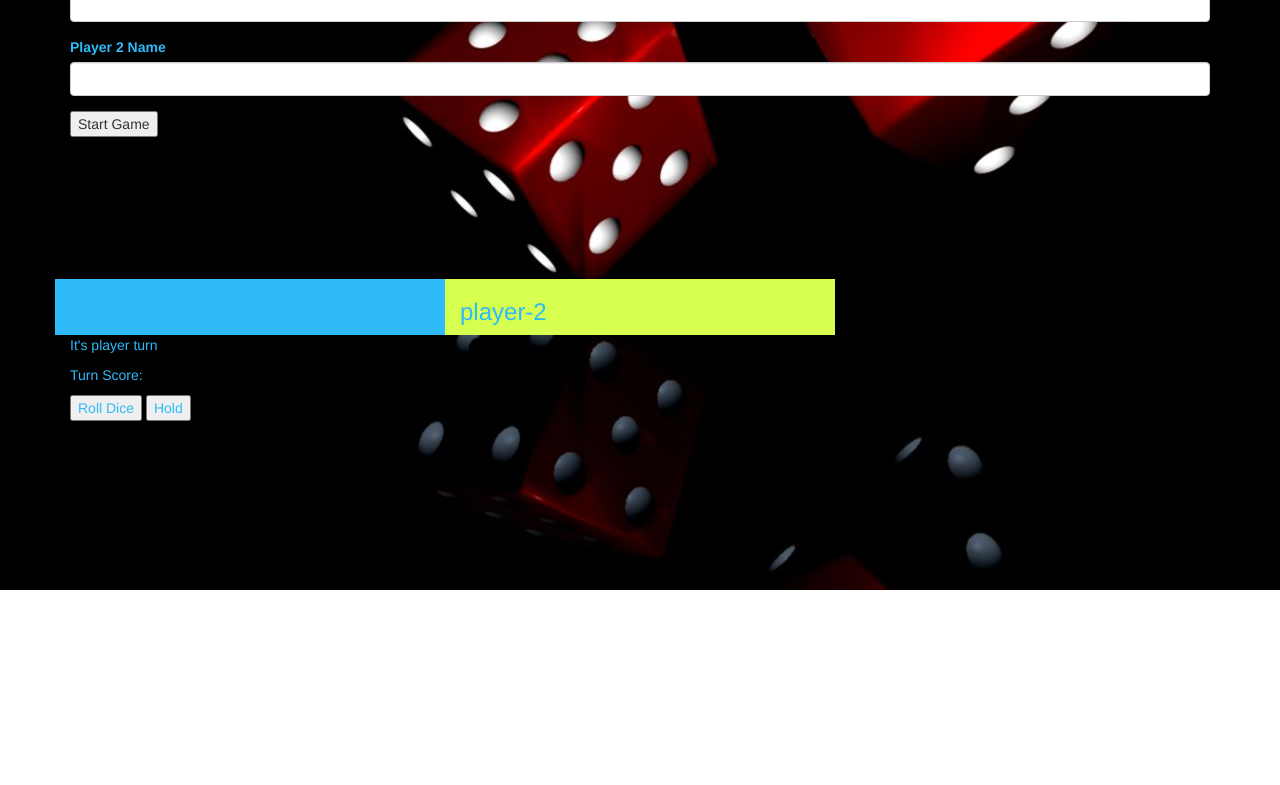
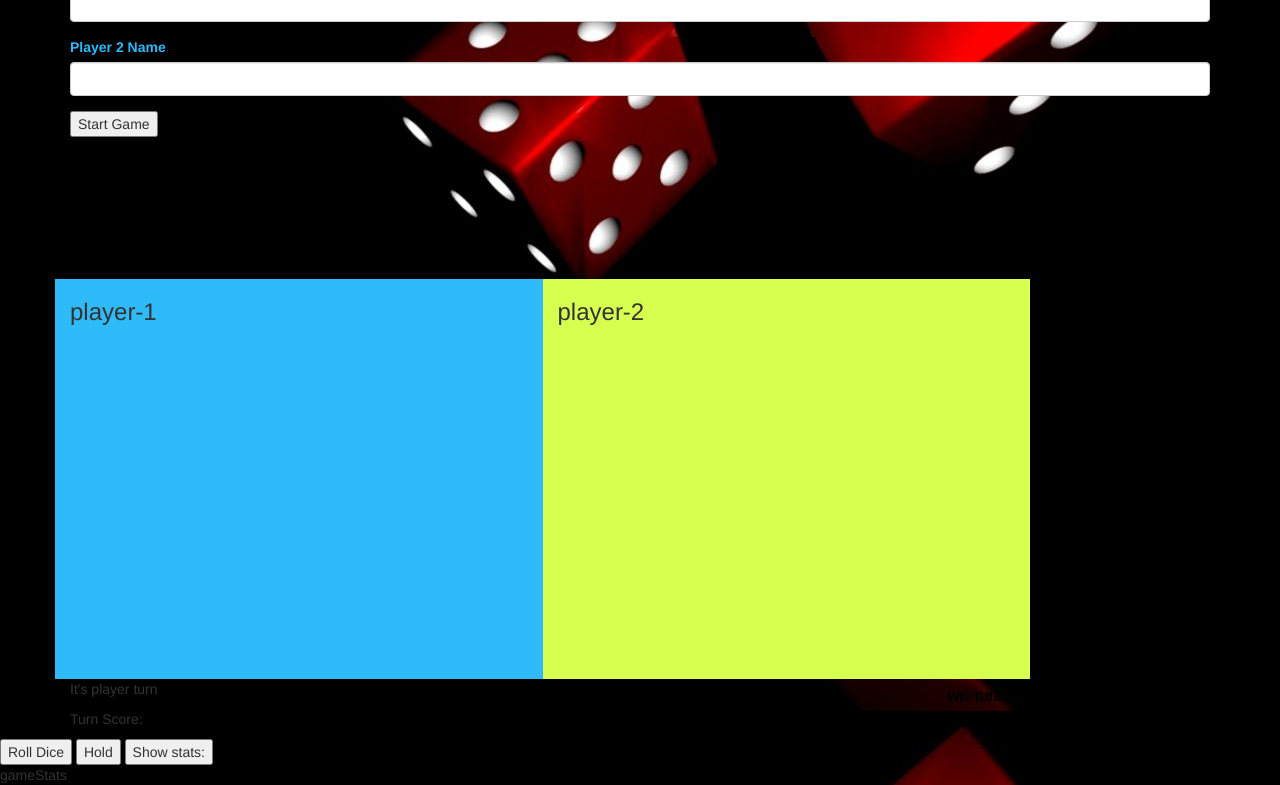
Before and after one commit to njambi25/Pig-Dice-Project, a plain HTML site: page index.html in a window 1280 px wide. Shown: the part 210-995 px from the top of the page. Before the commit the page ends 800 px from the top, so only its background shows below. Drawn offline with Linux system fonts and the light colour scheme.

Commit message:
rolldice and hold button working

```diff
--- a/css/styles.css
+++ b/css/styles.css
@@ -16,14 +16,16 @@ h1 {
 }
 
 #game-container {
-  color: #2fbaf9;
+  /* color: #2fbaf9; */
   margin-top: 10%;
 }
 
 #left {
   background-color: #2fbaf9;
+  height: 400px;
 }
 
 #right {
   background-color: #d6ff4f;
+  height: 400px;
 }
--- a/index.html
+++ b/index.html
@@ -31,23 +31,29 @@
 
   <div class="container" id="game-container">
     <div class="row">
-      <div class="col-sm-4" id="left">
+      <div class="col-sm-5" id="left">
         <h3> player-1 <span id="gameStartPlayer1Name"></span></h3>
       </div>
-      <div class="col-sm-4" id="right">
+      <div class="col-sm-5" id="right">
         <h3> player-2 <span id="gameStartPlayer2Name"></span></h3>
       </div>
     </div>
 
     <!-- //dice and turn -->
+    <p>It's player <span id="stats-turn"></span> turn </p>
+    <p>Turn Score: <span id="stats-turn-score"></span></p>
+  </div>
 
-    <div id="show-stats">
-      <p>It's player <span id="stats-turn"></span> turn </p>
-      <p>Turn Score: <span id="stats-turn-score"></span></p>
-    </div>
-    <button id="roll-dice-button" type="button" name="button">Roll Dice</button>
-    <button id="hold-button" type="button" name="button">Hold</button>
+  <button id="roll-dice-button" type="button" name="button">Roll Dice</button>
+  <button id="hold-button" type="button" name="button">Hold</button>
   </div>
+
+  <button id="show-stats">
+    Show stats:
+
+  </button>
+
+  <div id="game-stats-container"> Show Stats In here </div>
 
 </body>
 
--- a/js/scripts.js
+++ b/js/scripts.js
@@ -20,6 +20,7 @@ var game = {
     } else if (this.turn == 2) {
       this.turn = 1;
     }
+    this.turnScore = 0;
   },
 
   rollDice: function() {
@@ -30,9 +31,38 @@ var game = {
       this.changeTurns();
     } else {
       this.turnScore += diceValue;
+
+      this.showStats();
     }
   },
 
+  hold: function() {
+    if (this.turn == 1) {
+      this.player1TotalScore += this.turnScore;
+    } else if (this.turn == 2) {
+      this.player2TotalScore += this.turnScore;
+    } // console.log(gameStats)
+
+    this.changeTurns();
+    this.showStats();
+  },
+
+  showStats: function() {
+    var gameStats = {
+      turn: this.turn,
+      turnScore: this.turnScore,
+
+      player1Name: this.player1Name,
+      player1TotalScore: this.player1TotalScore,
+
+      player2Name: this.player2Name,
+      player2TotalScore: this.player2TotalScore,
+    };
+
+    console.log(gameStats);
+    return ("gameStats");
+
+  }
 };
 
 $(document).ready(function() {
@@ -52,10 +82,21 @@ $(document).ready(function() {
     //rolldice
 
     $("#roll-dice-button").click(function() {
-      game.rollDice()
+      game.rollDice();
     });
+  });
 
+  $("#game-stats-container").html(game.showStats());
 
+  var refreshStats = function() {
+    $("#game-stats-container").html(game.showStats());
+    $("#stats-turn").html(game.turn);
+    $("#stats-turn-score").html(game.turnScore);
+    $("stats-player-1-total-score").html(game.player1TotalScore);
+    $("#stats-player-2-total-score").html(game.player2player2TotalScore);
+  };
 
+  $("show-stats").click(function() {
+    refreshStats(); //replace content of game-stats-container
   });
 });
```
